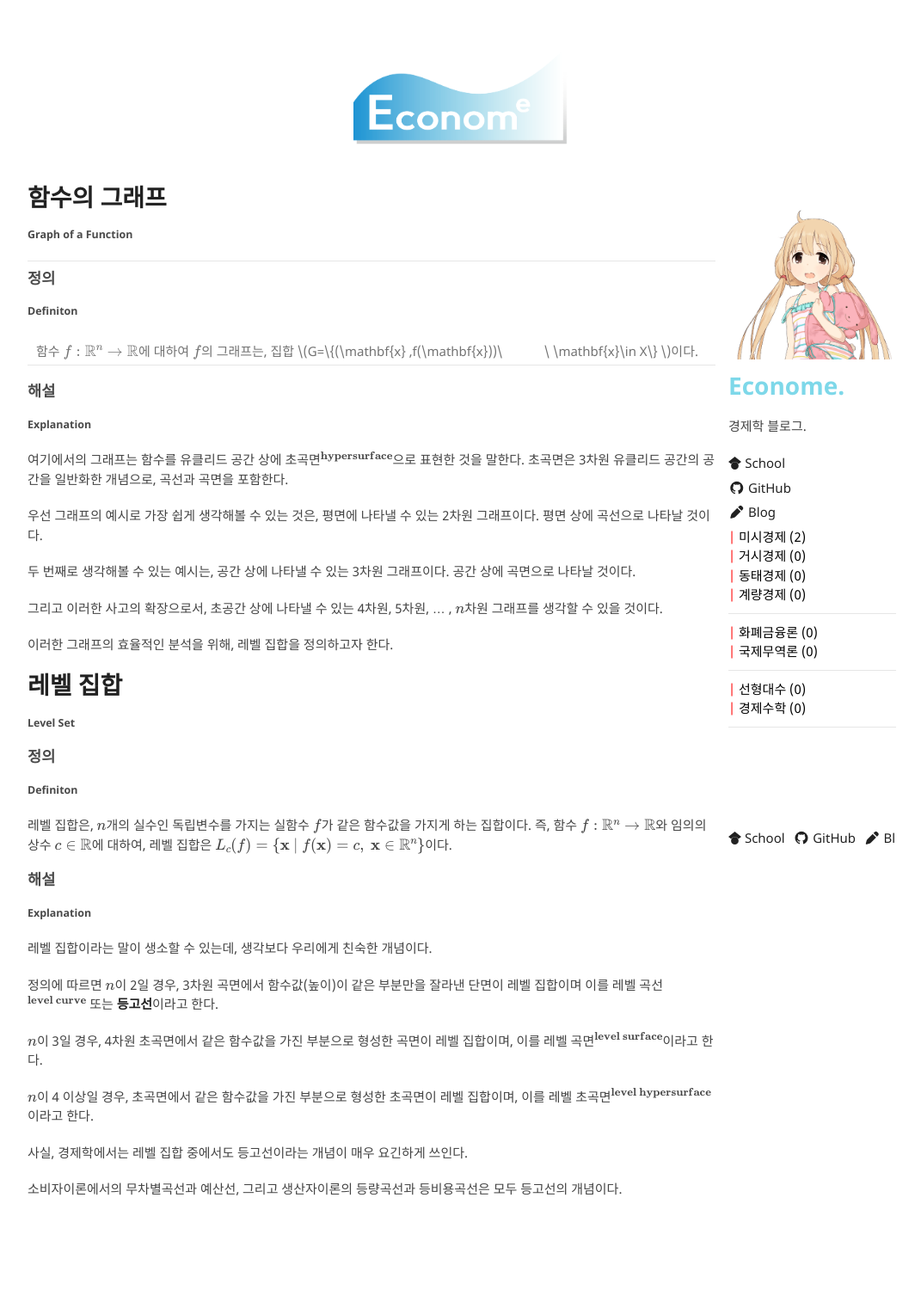
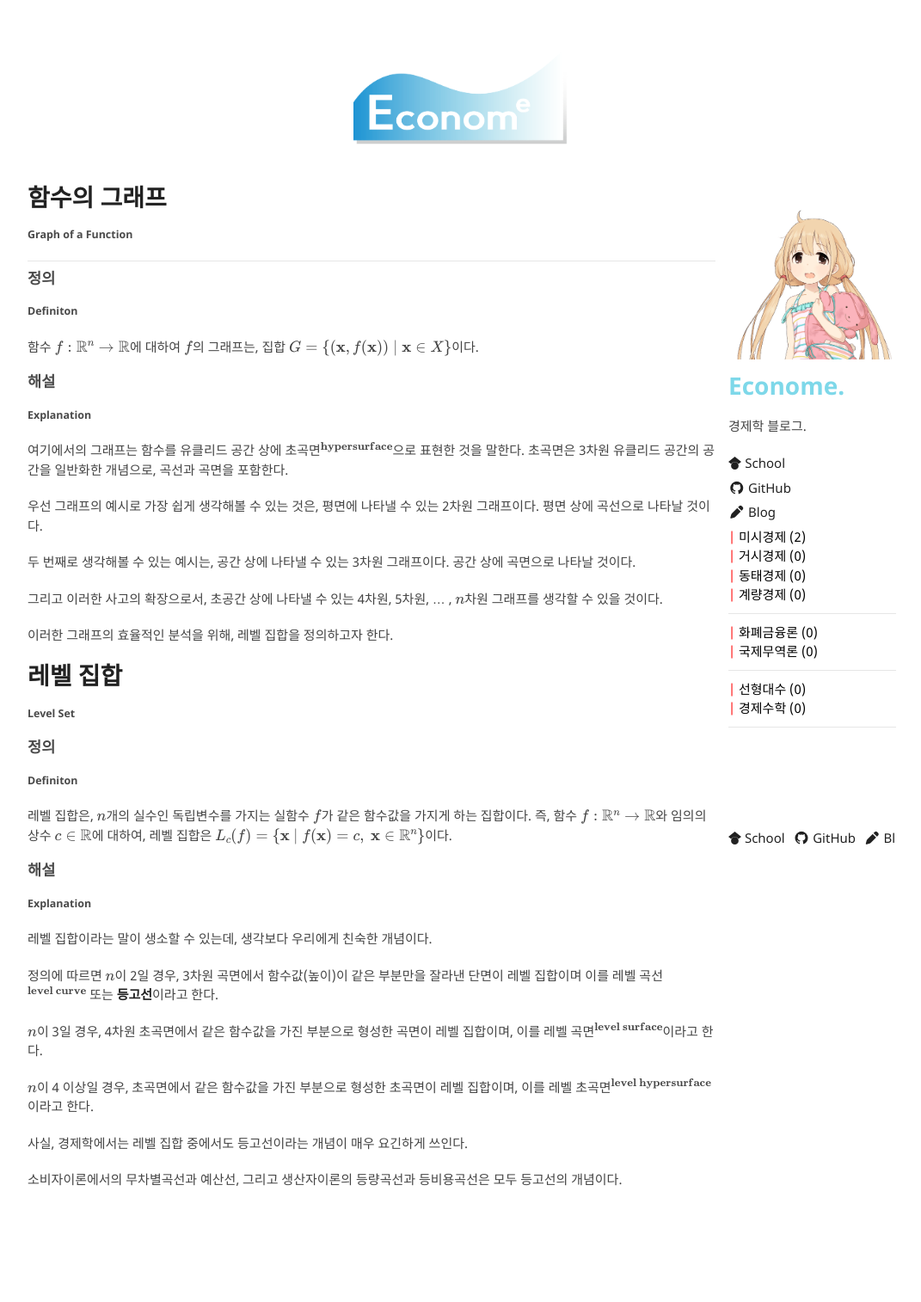
Before and after one commit to Portalife/Portalife.github.io, a Jekyll site: the page built from categories/미시경제/그래프/index.md, in a window 1280 px wide. Shown: the whole page at 86% size, without its empty margins (103-1174 px from the left). Built offline with Jekyll 4.4.1, drawn with Linux system fonts in a browser that asks for light colours; our own code applies the rules of GitHub Pages for plain Markdown files.

Commit message:
Update index.md

```diff
--- a/categories/미시경제/그래프/index.md
+++ b/categories/미시경제/그래프/index.md
@@ -8,7 +8,7 @@
 
 ##### Definiton
 
-함수 \\(f:\mathbb{R}^n\to \mathbb{R}\\)에 대하여 \\(f\\)의 그래프는, 집합 \\(G=\\{(\mathbf{x} ,f(\mathbf{x}))\\ |\\ \mathbf{x}\in X\\} \\)이다.
+함수 \\(f:\mathbb{R}^n\to \mathbb{R}\\)에 대하여 \\(f\\)의 그래프는, 집합 \\(G=\\{(\mathbf{x} ,f(\mathbf{x}))\mid\mathbf{x}\in X\\} \\)이다.
 
 ### 해설
 
```
